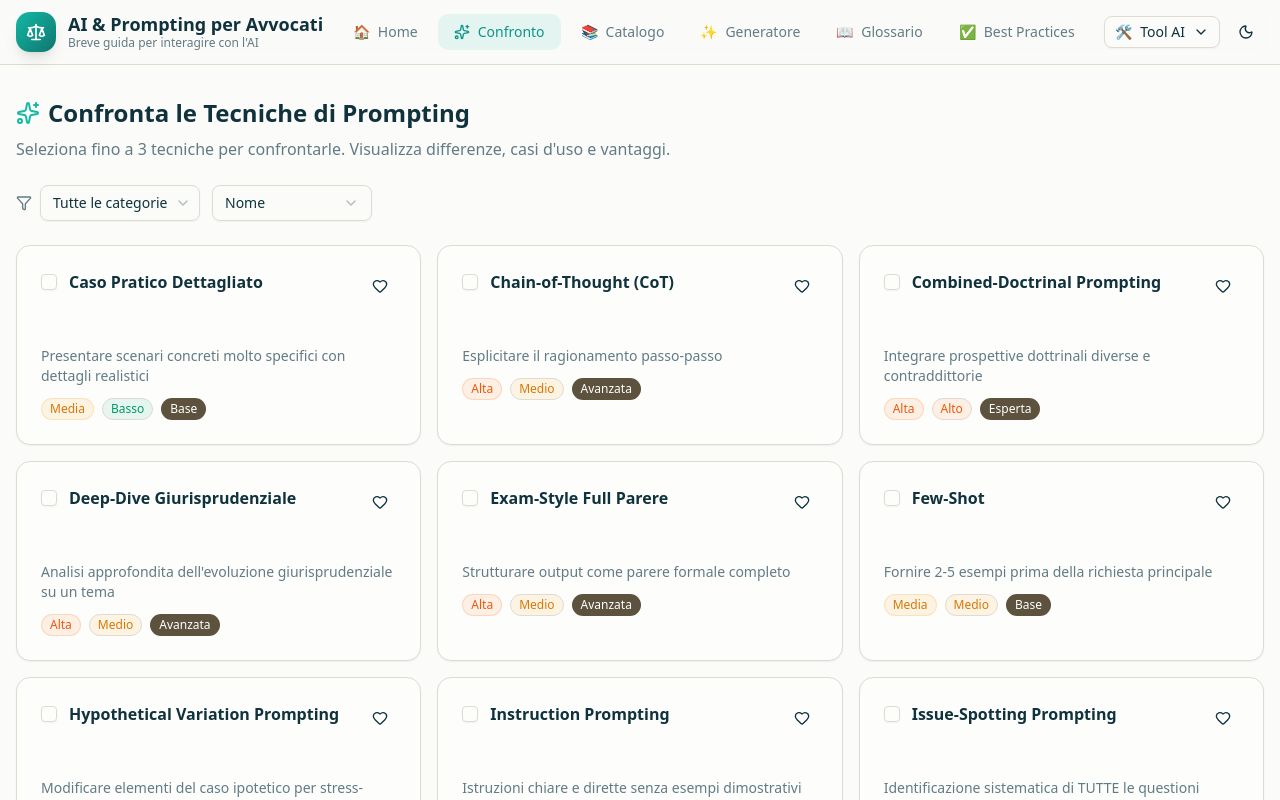
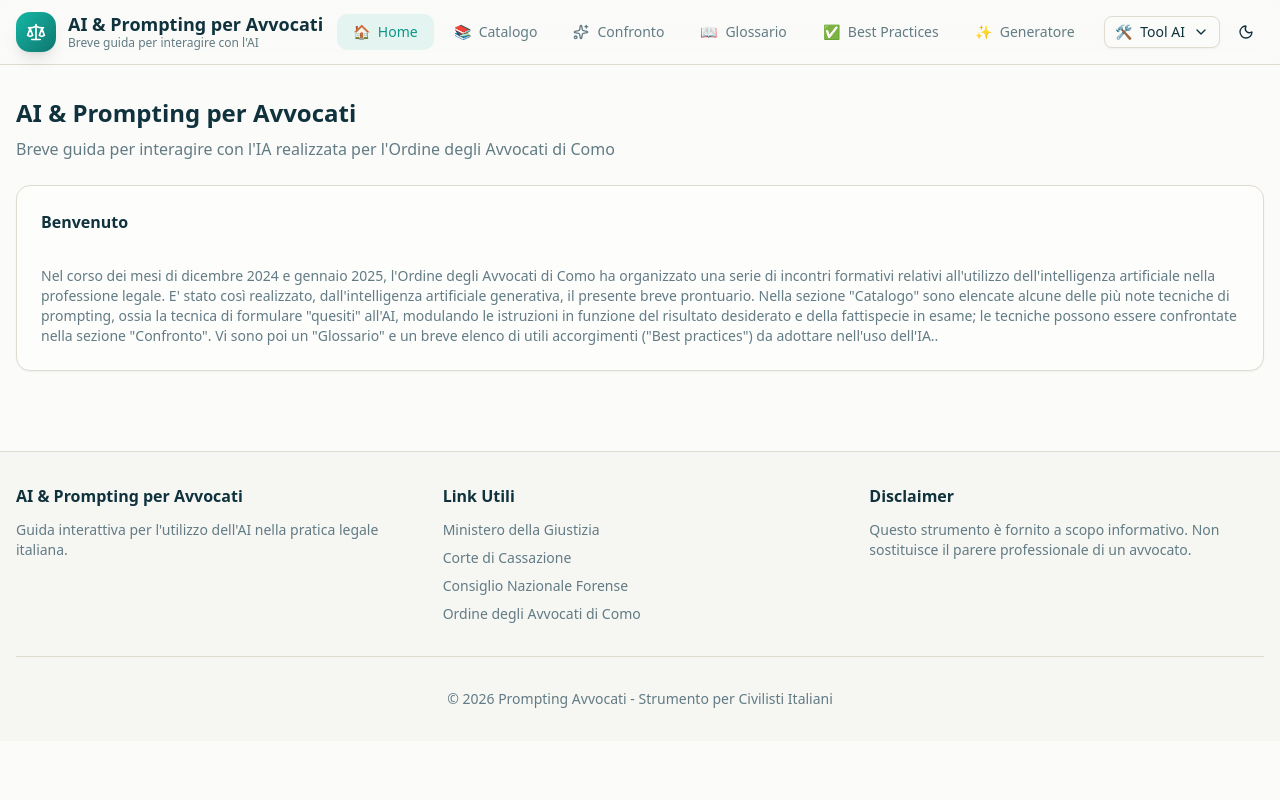
Before and after one commit to UnimiSB/Lavagna-ai, a React (Vite) app: page / in a window 1280 px wide. Shown: the top 800 px of the page. Built offline with nearby package versions, Linux system fonts and the light colour scheme.

Commit message:
Update content and navigation order

```diff
--- a/src/App.tsx
+++ b/src/App.tsx
@@ -12,7 +12,7 @@ import type { TabType } from '@/types';
 import { Toaster } from '@/components/ui/sonner';
 
 function App() {
-  const [activeTab, setActiveTab] = useState<TabType>('comparison');
+  const [activeTab, setActiveTab] = useState<TabType>('home');
   const { isDark, toggle, isLoaded: themeLoaded } = useDarkMode();
   const { favorites, toggleFavorite, isLoaded: favoritesLoaded } = useFavorites();
 
--- a/src/components/Header.tsx
+++ b/src/components/Header.tsx
@@ -33,11 +33,11 @@ interface HeaderProps {
 
 const tabs: { id: TabType; label: string; icon: React.ReactNode }[] = [
   { id: 'home', label: 'Home', icon: <span className="text-sm">🏠</span> },
+  { id: 'catalog', label: 'Catalogo', icon: <span className="text-sm">📚</span> },
   { id: 'comparison', label: 'Confronto', icon: <Sparkles className="w-4 h-4" /> },
-  { id: 'catalog', label: 'Catalogo', icon: <span className="text-sm">📚</span> },
-  { id: 'generator', label: 'Generatore', icon: <span className="text-sm">✨</span> },
   { id: 'glossary', label: 'Glossario', icon: <span className="text-sm">📖</span> },
   { id: 'practices', label: 'Best Practices', icon: <span className="text-sm">✅</span> },
+  { id: 'generator', label: 'Generatore', icon: <span className="text-sm">✨</span> },
 ];
 
 export function Header({ isDark, toggleDark, favoritesCount, activeTab, onTabChange }: HeaderProps) {
--- a/src/components/HomeSection.tsx
+++ b/src/components/HomeSection.tsx
@@ -16,7 +16,9 @@ export function HomeSection() {
           <CardTitle className="text-base">Benvenuto</CardTitle>
         </CardHeader>
         <CardContent>
-          <p className="text-sm text-muted-foreground">Nel corso dei mesi di dicembre 2024, l'Ordine degli Avvocati di Como ha organizzato incontri formativi relativi all'AI e la professione legale. E' stato così realizzato un progetto per aiutare gli avvocati a interagire con l'AI in modo efficace e sicuro. </p>
+          <p className="text-sm text-muted-foreground">Nel corso dei mesi di dicembre 2024 e gennaio 2025, l'Ordine degli Avvocati di Como ha organizzato una serie di incontri formativi relativi all'utilizzo dell'intelligenza artificiale nella professione legale.
+            E' stato così realizzato, dall'intelligenza artificiale generativa, il presente breve prontuario. Nella sezione "Catalogo" sono elencate alcune delle più note tecniche di prompting, ossia la tecnica di formulare "quesiti" all'AI, modulando le istruzioni in funzione del risultato desiderato e della fattispecie in esame; le tecniche possono essere confrontate nella sezione "Confronto".
+            Vi sono poi un "Glossario" e un breve elenco di utili accorgimenti ("Best practices") da adottare nell'uso dell'IA.. </p>
         </CardContent>
       </Card>
     </div>
```
Also changed, not shown: 1 other file (tests, documents, lock files or other folders).
